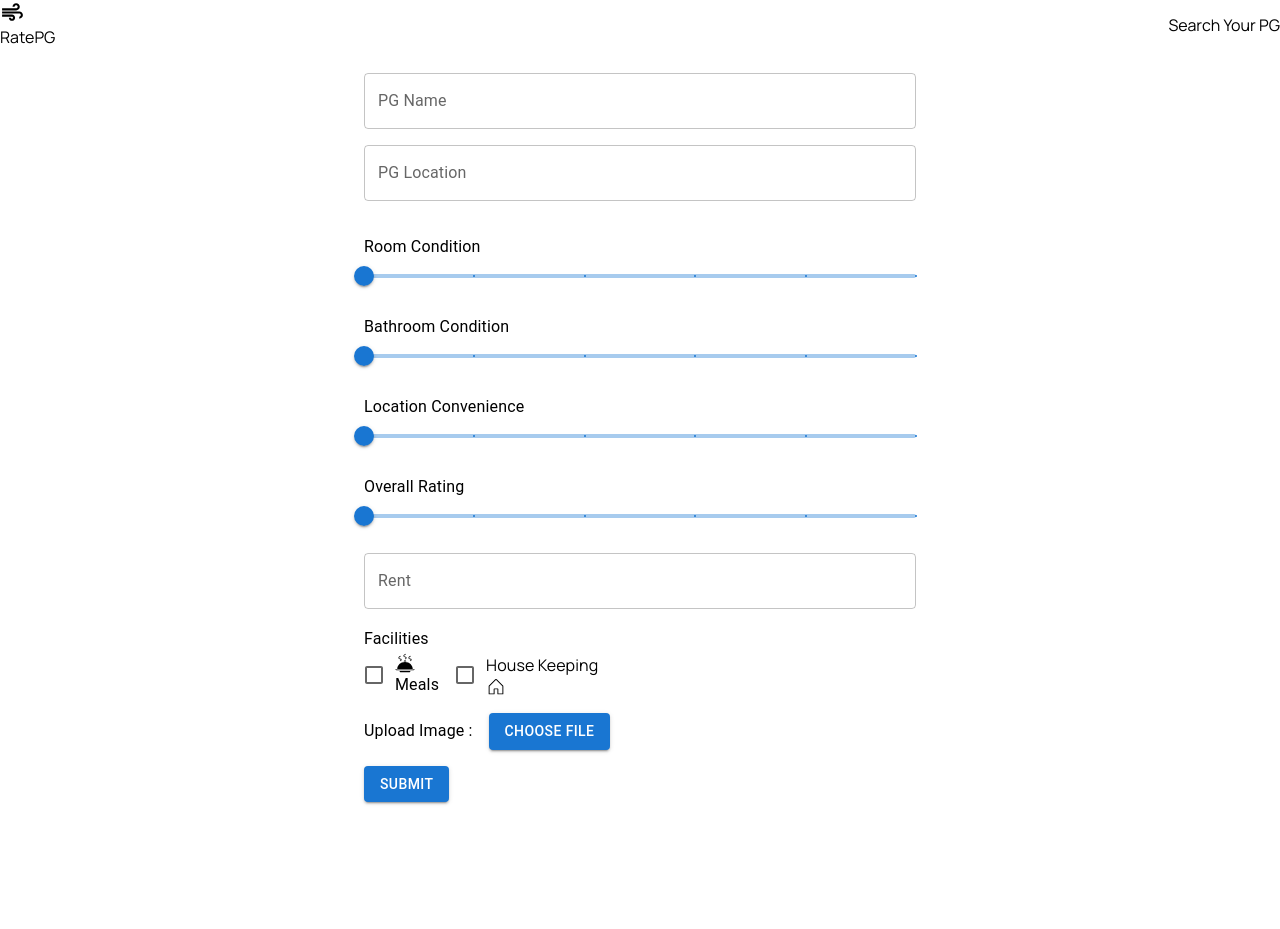
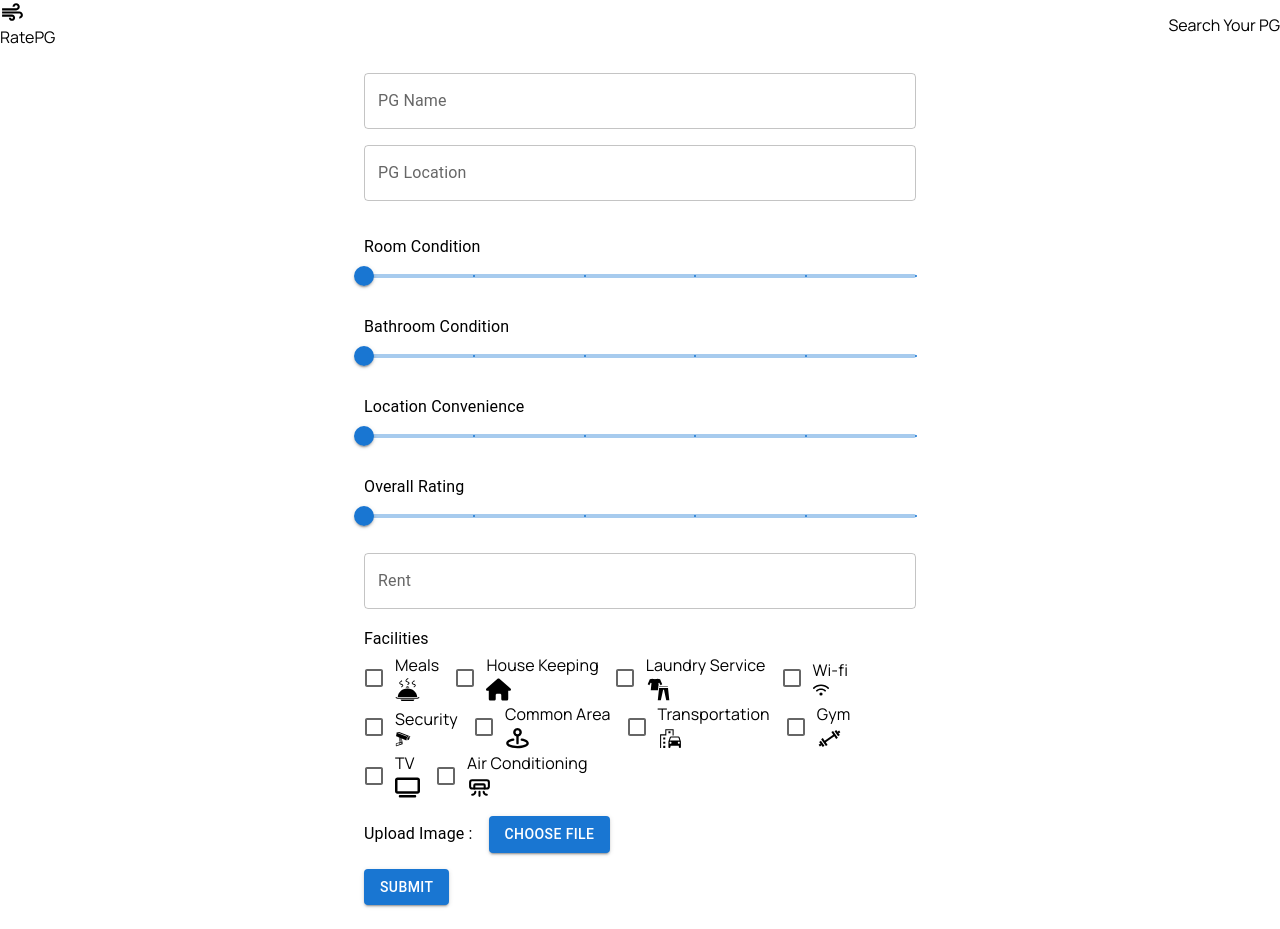
Before and after one commit to wolf1729/RatePG, a React (Vite) app: page /newPGEntry in a window 1280 px wide. Before the commit the page ends 826 px from the top, so only its background shows below. Built offline with nearby package versions, Linux system fonts and the light colour scheme.

Commit message:
changes the way ot render facilites

```diff
--- a/src/screens/newPGEntryScreen.jsx
+++ b/src/screens/newPGEntryScreen.jsx
@@ -7,6 +7,8 @@ import { addNewPG } from '../../utils/pgAPICalls';
 import { uploadFileInStorage } from '../../utils/firebaseFunctions';
 import { useNavigate } from "react-router-dom";
 import notAvailableImage from "../assets/noAvailable.jpg";
+import { facilitiesDetails } from "../../utils/facilities";
+import FacilitiesComponent from "../components/facilitiesComponent";
 
 function NewPGEntryScreen() {
   const imageToUse = notAvailableImage;
@@ -180,36 +182,9 @@ function NewPGEntryScreen() {
 
         <Typography variant="subtitle1">Facilities</Typography>
         <FormGroup row sx={{ mb: 2 }}>
-          <FormControlLabel
-            control={
-              <Checkbox
-                checked={facilities.includes("meals")}
-                onChange={handleFacilityChange}
-                value="meals"
-              />
-            }
-            label={
-              <>
-                <GiHotMeal size={20} />
-                Meals
-              </>
-            }
-          />
-          <FormControlLabel
-            control={
-              <Checkbox
-                checked={facilities.includes("houseKeeping")}
-                onChange={handleFacilityChange}
-                value="houseKeeping"
-              />
-            }
-            label={
-              <div className="flex flex-row items-center border border-black rounded-md p-1">
-                <p className="mr-2">House Keeping</p>
-                <PiHouseLight size={20} />
-              </div>
-            }
-          />
+          { facilitiesDetails.map((e, index) => (
+            <FacilitiesComponent key={index} icon={e.icon} handleFacilityChange={handleFacilityChange} facilities={facilities} facilityName={e.facilitiesName} facilityValue={e.facilitiesValue} />
+          ))}
         </FormGroup>
 
         <Box sx={{ display: "flex", alignItems: "center", mb: 2 }}>
```
